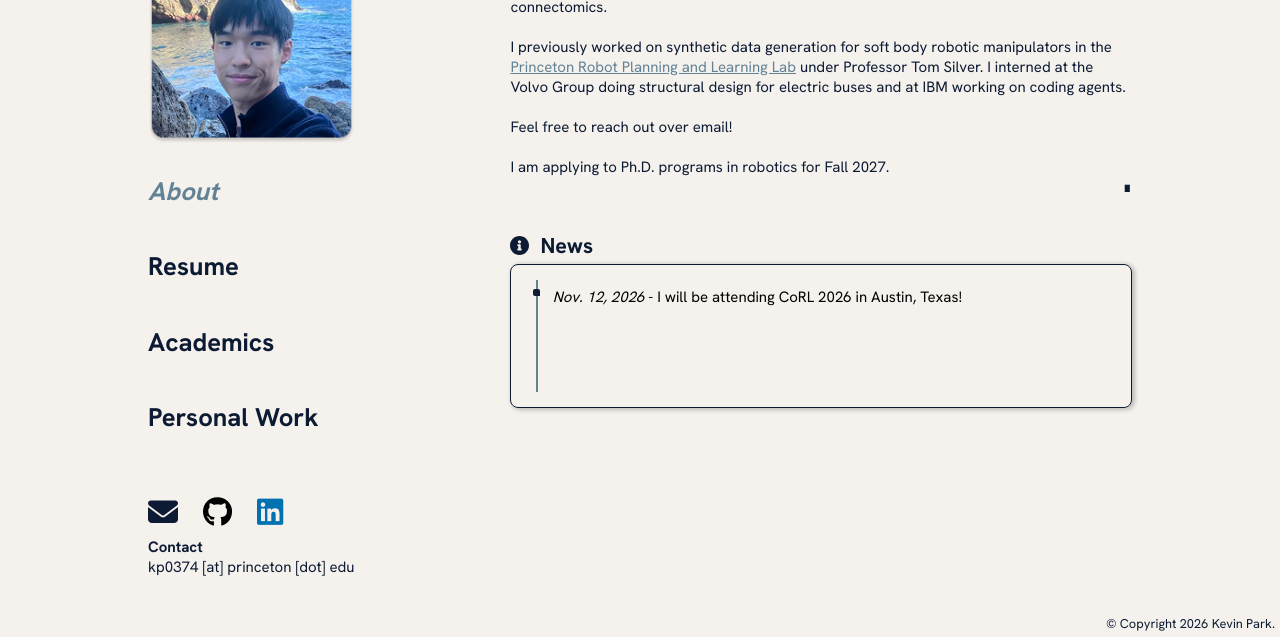
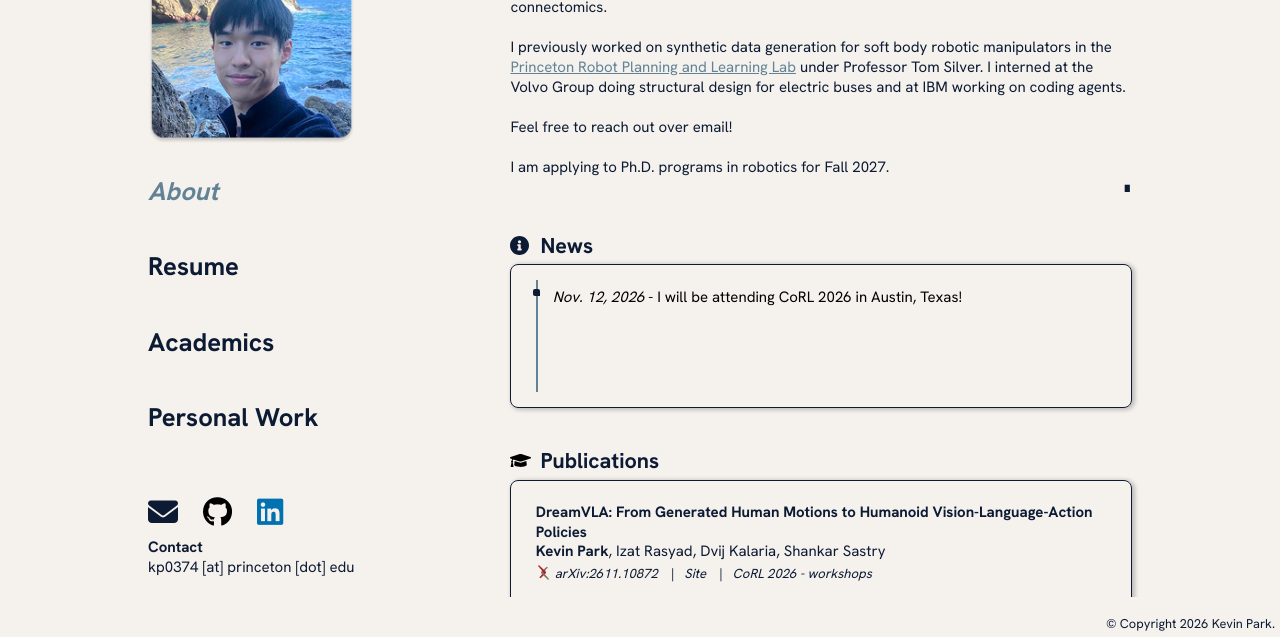
Before and after one commit to Kev-Park/kev-park.github.io, a plain HTML site: page index.html in a window 1280 px wide. Shown: the part 163-800 px from the top of the page. Drawn offline with Linux system fonts and the light colour scheme.

Commit message:
add pubs

```diff
--- a/css/styles.css
+++ b/css/styles.css
@@ -97,6 +97,7 @@ body *:focus-visible {
 /* Custom scrollbar styles */
 .right-content,
 .news-scroll,
+.publications-scroll,
 .news-scrollbar {
   scrollbar-color: #d5d2ce #F5F1ED;
   scrollbar-width: thin;
@@ -227,13 +228,15 @@ body *:focus-visible {
 }
 
 /* Keep the original News height, with scrolling inset from the card border. */
-.news {
+.news,
+.publications {
   margin-top: 2.5em;
   padding-bottom: 5px; /* Keep the card's shadow inside the scroll area. */
   font-size: var(--content-font-size);
 }
 
-.news-heading {
+.news-heading,
+.publications-heading {
   display: flex;
   align-items: center;
   gap: 11px;
@@ -243,11 +246,13 @@ body *:focus-visible {
   font-weight: 700;
 }
 
-.news-heading img {
+.news-heading img,
+.publications-heading img {
   flex: none;
 }
 
-.news-card {
+.news-card,
+.publications-card {
   position: relative;
   height: 9.5625em;
   overflow: hidden;
@@ -257,7 +262,8 @@ body *:focus-visible {
   box-shadow: 2px 1px 4px 1px rgb(0 0 0 / 22%);
 }
 
-.news-scroll {
+.news-scroll,
+.publications-scroll {
   height: 100%;
   overflow-y: auto;
   padding: 1.5em 1em 1.5em 2.25em;
@@ -265,12 +271,14 @@ body *:focus-visible {
 
 /* A separate native scroll track keeps its inset independent of text clipping.
    The enhancement is enabled only after JavaScript has connected the track. */
-.news-card.has-news-scrollbar .news-scroll {
+.has-news-scrollbar > .news-scroll,
+.has-news-scrollbar > .publications-scroll {
   scrollbar-width: none;
   padding-right: calc(1em + 6px);
 }
 
-.news-card.has-news-scrollbar .news-scroll::-webkit-scrollbar {
+.has-news-scrollbar > .news-scroll::-webkit-scrollbar,
+.has-news-scrollbar > .publications-scroll::-webkit-scrollbar {
   display: none;
 }
 
@@ -288,7 +296,8 @@ body *:focus-visible {
   display: none;
 }
 
-.news-scroll:focus-visible {
+.news-scroll:focus-visible,
+.publications-scroll:focus-visible {
   outline: 2px solid #628395;
   outline-offset: -2px;
 }
@@ -334,6 +343,89 @@ body *:focus-visible {
 
 .news-event time {
   font-style: italic;
+}
+
+.publications-card {
+  height: 13.9375em;
+}
+
+.publications-heading {
+  gap: 9px;
+}
+
+.publications-scroll {
+  padding-left: 1.125em;
+}
+
+.publication-list,
+.publication-details {
+  list-style: none;
+}
+
+.publication-list {
+  line-height: 1.3125;
+  overflow-wrap: anywhere;
+}
+
+.publication + .publication {
+  margin-top: 1.375em;
+}
+
+.publication-title {
+  font-size: 1em;
+  font-weight: 700;
+}
+
+/* Inline details let long venue text use the space after the links and
+   wrap naturally. Each optional item still owns its leading separator. */
+.publication-details {
+  margin-top: 2px;
+  font-size: 0.875em;
+  font-style: italic;
+  line-height: 1.5;
+}
+
+.publication-details:empty {
+  display: none;
+}
+
+.publication-details > li {
+  display: inline;
+}
+
+.publication-details > li + li::before {
+  content: "|";
+  display: inline-block;
+  margin: 0 0.75em;
+  color: #0C1B33;
+  font-style: normal;
+  font-weight: 400;
+  line-height: 1;
+  vertical-align: baseline;
+}
+
+.publication-detail {
+  display: inline;
+  color: inherit;
+  text-decoration: none;
+  max-width: 100%;
+}
+
+a.publication-detail:hover,
+a.publication-detail:focus-visible {
+  color: #628395;
+  text-decoration: underline;
+}
+
+.publication-detail img {
+  margin-right: 4px;
+  vertical-align: -0.15em;
+}
+
+.publication-arxiv-icon {
+  width: 15px;
+  height: 15px;
+  object-fit: contain;
 }
 
 /* Video viewer: a looping, chrome-less video with an optional caption.
@@ -407,6 +499,39 @@ body *:focus-visible {
   }
 }
 
+/* In the side-by-side layout, only the right column should scroll.
+   Fixing the page also prevents iPad Safari from panning the whole layout
+   when a swipe starts on the sidebar or reaches the end of the column. */
+@media screen and (min-width: 1045.01px) {
+  html {
+    height: 100%;
+    overflow: hidden;
+    overscroll-behavior-y: none;
+  }
+
+  body {
+    position: fixed;
+    inset: 0;
+    height: 100vh;
+    height: 100dvh;
+    min-height: 0;
+    overflow: hidden;
+  }
+
+  .main-container {
+    height: calc(100vh - 80px);
+    max-height: calc(100vh - 80px);
+    height: calc(100dvh - 80px);
+    max-height: calc(100dvh - 80px);
+    min-height: 0;
+  }
+
+  .right-content {
+    min-height: 0;
+    overscroll-behavior-y: contain;
+  }
+}
+
 /* Mobile responsiveness */
 @media screen and (max-width: 1045px) {
   body {
--- a/index.html
+++ b/index.html
@@ -7,7 +7,7 @@
     <link rel="icon" type="image/x-icon" href="media/robot.svg">
     <link rel="apple-touch-icon" href="media/robot.svg">
     <!-- Updated CSS link to reflect folder structure -->
-    <link rel="stylesheet" href="css/styles.css?v=20261105">
+    <link rel="stylesheet" href="css/styles.css?v=20261106-publications">
     <!-- Hide the native cursor immediately. styles.css is a separate request,
          and until it arrives the document has no cursor rule, so the browser
          paints the default pointer - that is the flash seen on every click
@@ -69,11 +69,34 @@ I am applying to Ph.D. programs in robotics for Fall 2027.
                     </div>
                 </div>
             </section>
+            <section class="publications" aria-labelledby="publications-heading">
+                <h2 class="publications-heading" id="publications-heading">
+                    <img src="media/publications-cap.svg" alt="" aria-hidden="true">
+                    Publications
+                </h2>
+                <div class="publications-card">
+                    <div class="publications-scroll" tabindex="0" role="region" aria-labelledby="publications-heading">
+                        <!-- Copy a publication <li> for each paper. Each details <li>
+                             is optional; add, remove, or reorder resources and venues freely. -->
+                        <ol class="publication-list">
+                            <li class="publication">
+                                <h3 class="publication-title">DreamVLA: From Generated Human Motions to Humanoid Vision-Language-Action Policies</h3>
+                                <p class="publication-authors"><strong>Kevin Park</strong>, Izat Rasyad, Dvij Kalaria, Shankar Sastry</p>
+                                <ul class="publication-details" aria-label="Paper resources and venue">
+                                    <li><a class="publication-detail" href="https://arxiv.org/abs/2611.10872"><img class="publication-arxiv-icon" src="media/publication-arxiv.png" alt="" aria-hidden="true">arXiv:2611.10872</a></li>
+                                    <li><a class="publication-detail" href="https://ember-center-berkeley.github.io/DreamVLA/">Site</a></li>
+                                    <li><span class="publication-detail">CoRL 2026 - workshops</span></li>
+                                </ul>
+                            </li>
+                        </ol>
+                    </div>
+                </div>
+            </section>
         </div>
     </div>
 
     <!-- Updated JavaScript link to reflect folder structure -->
-    <script src="js/script.js?v=20261106"></script>
+    <script src="js/script.js?v=20261106-publications"></script>
 
     <div id="copyright">© Copyright <span class="year">2026</span> Kevin Park.</div>
 </body>
--- a/js/script.js
+++ b/js/script.js
@@ -139,20 +139,22 @@ function setupCanvas() {
 /* --- page setup -------------------------------------------------------
    Everything that has to run against the content currently in <body>. Called
    once on load, and again after every same-document navigation below. */
-let newsResizeObserver;
+let cardResizeObservers = [];
 
 function setupPage() {
     setupViewers();
     stampYear();
-    setupNewsScrollbar();
+    setupCardScrollbars();
 }
 
-function setupNewsScrollbar() {
-    newsResizeObserver?.disconnect();
-    const content = document.querySelector('.news-scroll');
-    if (!content) return;
+function setupCardScrollbars() {
+    cardResizeObservers.forEach(observer => observer.disconnect());
+    cardResizeObservers = [];
+    document.querySelectorAll('.news-scroll, .publications-scroll').forEach(setupCardScrollbar);
+}
 
-    const card = content.closest('.news-card');
+function setupCardScrollbar(content) {
+    const card = content.closest('.news-card, .publications-card');
     card.querySelector('.news-scrollbar')?.remove();
     const track = document.createElement('div');
     track.className = 'news-scrollbar';
@@ -180,9 +182,10 @@ function setupNewsScrollbar() {
         spacer.style.height = `${Math.ceil(track.clientHeight * content.scrollHeight / content.clientHeight)}px`;
         sync(content, track);
     };
-    newsResizeObserver = new ResizeObserver(resize);
-    newsResizeObserver.observe(content);
-    newsResizeObserver.observe(content.querySelector('.news-events'));
+    const observer = new ResizeObserver(resize);
+    observer.observe(content);
+    observer.observe(content.querySelector('.news-events, .publication-list'));
+    cardResizeObservers.push(observer);
     resize();
 }
 
```
Also changed, not shown: media/publication-arxiv.png (added), media/publication-code.svg (added), media/publications-cap.svg (added).
